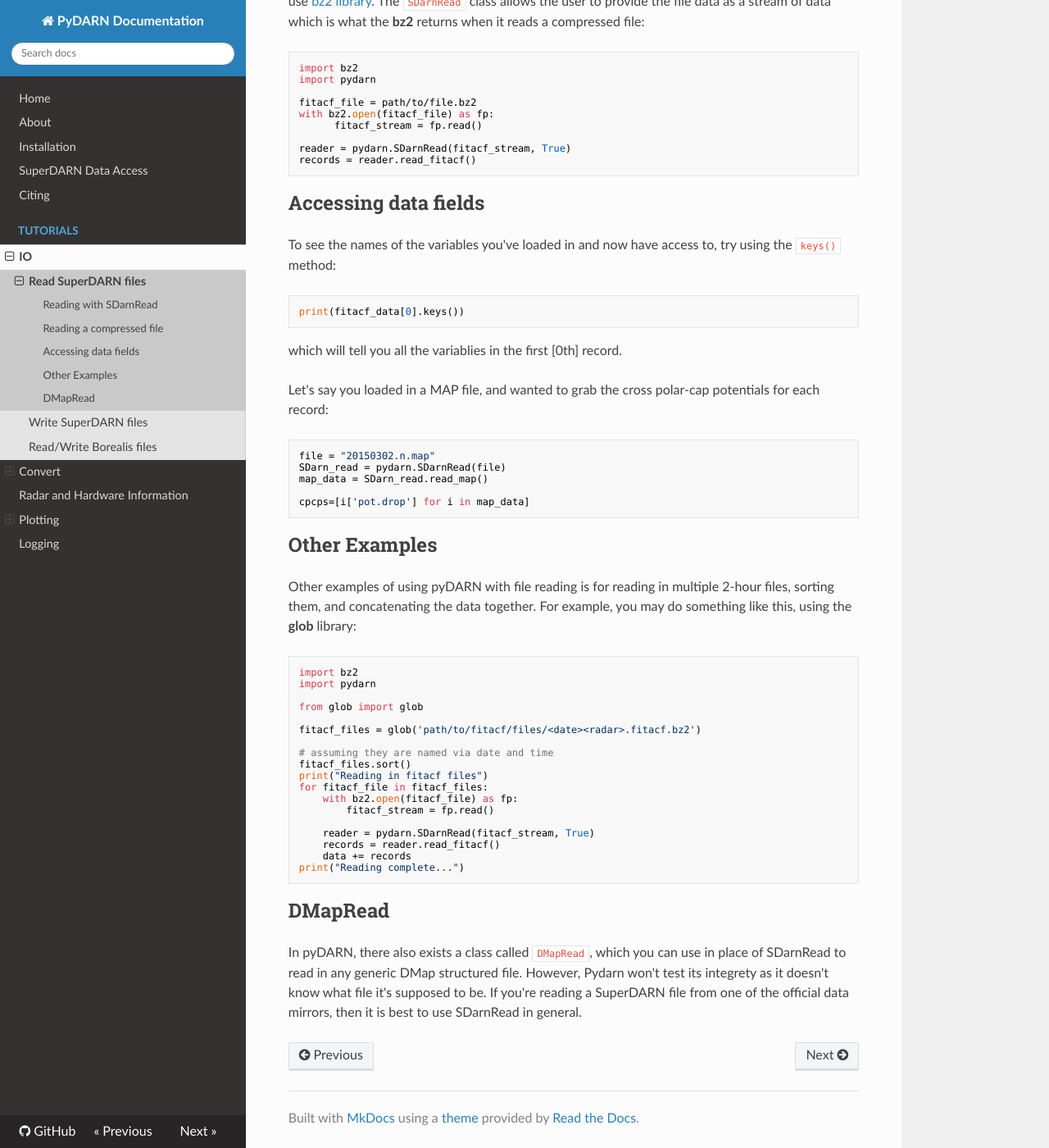
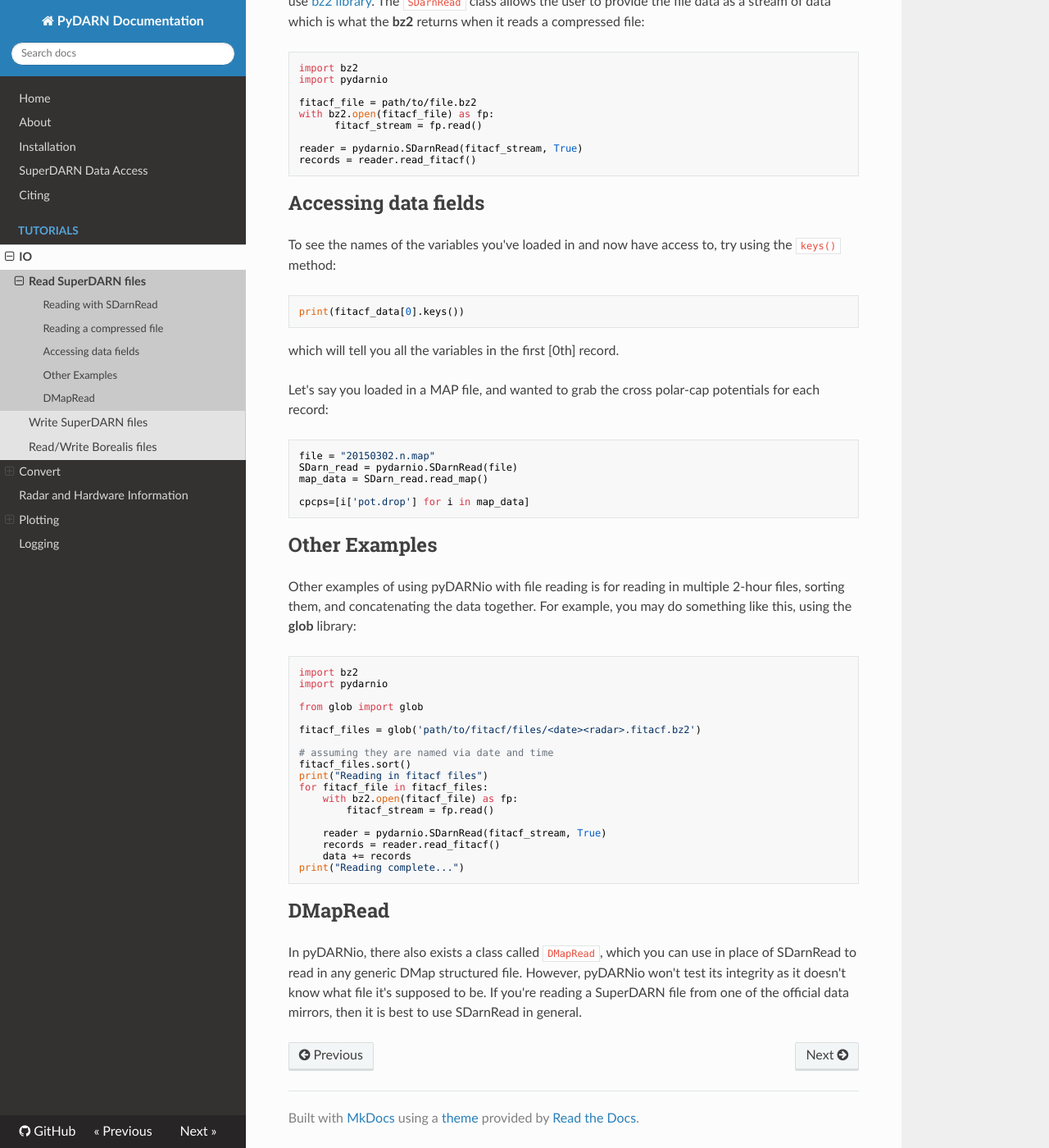
Before and after one commit to SuperDARN/pyDARNio, an MkDocs documentation site: the page built from docs/user/SDarnRead.md, in a window 1280 px wide and 1400 px high, scrolled down 1046 px. Shown: the whole window at 82% size. Built offline with MkDocs 1.6.1, drawn with Linux system fonts in a browser that asks for light colours; nearby versions of some CDN libraries; some of the changed text lies outside the part shown.

Commit message:
switched SDARNRead documentation to pyDARN to pyDARNio

````diff
--- a/docs/user/SDarnRead.md
+++ b/docs/user/SDarnRead.md
@@ -15,16 +15,16 @@ Types of files used by SuperDARN which are usually accessed in DMap format are:
 - GRID/GRD
 - MAP
 
-This tutorial will focus on reading in DMap structured files using Pydarn, including how to read compressed files and access common data fields.
+This tutorial will focus on reading in DMap structured files using pyDARN, including how to read compressed files and access common data fields.
 
 ## Reading with SDarnRead
 
 The basic code to read in a DMap structured file is as follows:
 ```python
-import pydarn
+import pydarnio
 
 file = "path/to/file"
-SDarn_read = pydarn.SDarnRead(file)
+SDarn_read = pydarnio.SDarnRead(file)
 ```
 which puts the file contents into a Python class called `SDarn_read`.
 
@@ -40,13 +40,13 @@ To read a compressed file like **bz2** (commonly used for SuperDARN data product
 The `SDarnRead` class allows the user to provide the file data as a stream of data which is what the **bz2** returns when it reads a compressed file:
 ```python
 import bz2
-import pydarn
+import pydarnio
 
 fitacf_file = path/to/file.bz2
 with bz2.open(fitacf_file) as fp:
       fitacf_stream = fp.read()
 
-reader = pydarn.SDarnRead(fitacf_stream, True)
+reader = pydarnio.SDarnRead(fitacf_stream, True)
 records = reader.read_fitacf()
 ```
 
@@ -55,24 +55,24 @@ To see the names of the variables you've loaded in and now have access to, try u
 ```python
 print(fitacf_data[0].keys())
 ```
-which will tell you all the variablies in the first [0th] record.
+which will tell you all the variables in the first [0th] record.
 
 Let's say you loaded in a MAP file, and wanted to grab the cross polar-cap potentials for each record:
 ```python
 file = "20150302.n.map"
-SDarn_read = pydarn.SDarnRead(file)
+SDarn_read = pydarnio.SDarnRead(file)
 map_data = SDarn_read.read_map()
 
 cpcps=[i['pot.drop'] for i in map_data]
 ```
 ## Other Examples
 
-Other examples of using pyDARN with file reading is for reading in multiple 2-hour files, sorting them, and concatenating the data together.
+Other examples of using pyDARNio with file reading is for reading in multiple 2-hour files, sorting them, and concatenating the data together.
 For example, you may do something like this, using the **glob** library:
 
 ```python
 import bz2
-import pydarn
+import pydarnio
 
 from glob import glob
 
@@ -85,7 +85,7 @@ for fitacf_file in fitacf_files:
     with bz2.open(fitacf_file) as fp:
         fitacf_stream = fp.read()
 
-    reader = pydarn.SDarnRead(fitacf_stream, True)
+    reader = pydarnio.SDarnRead(fitacf_stream, True)
     records = reader.read_fitacf()
     data += records
 print("Reading complete...")
@@ -93,4 +93,4 @@ print("Reading complete...")
 
 ## DMapRead
 
-In pyDARN, there also exists a class called `DMapRead`, which you can use in place of SDarnRead to read in any generic DMap structured file. However, Pydarn won't test its integrety as it doesn't know what file it's supposed to be. If you're reading a SuperDARN file from one of the official data mirrors, then it is best to use SDarnRead in general.
+In pyDARNio, there also exists a class called `DMapRead`, which you can use in place of SDarnRead to read in any generic DMap structured file. However, pyDARNio won't test its integrity as it doesn't know what file it's supposed to be. If you're reading a SuperDARN file from one of the official data mirrors, then it is best to use SDarnRead in general.
````
